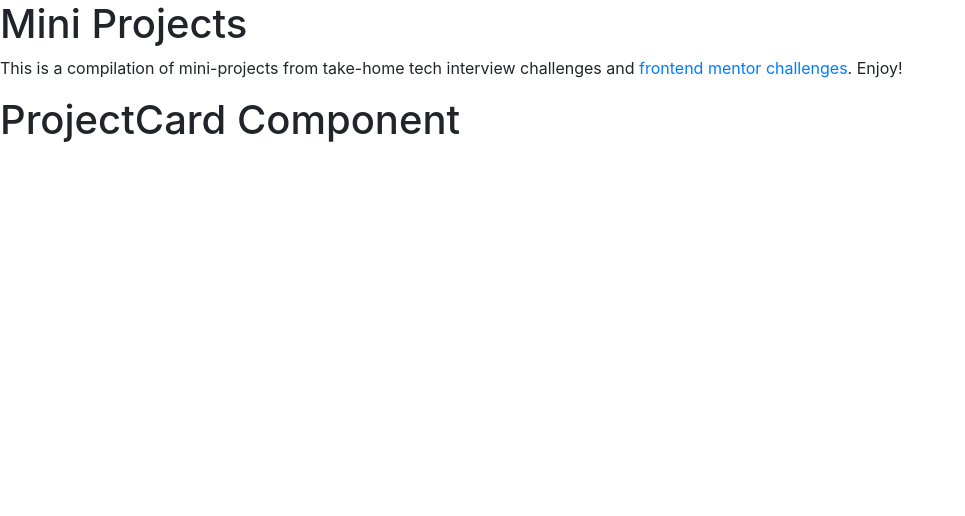
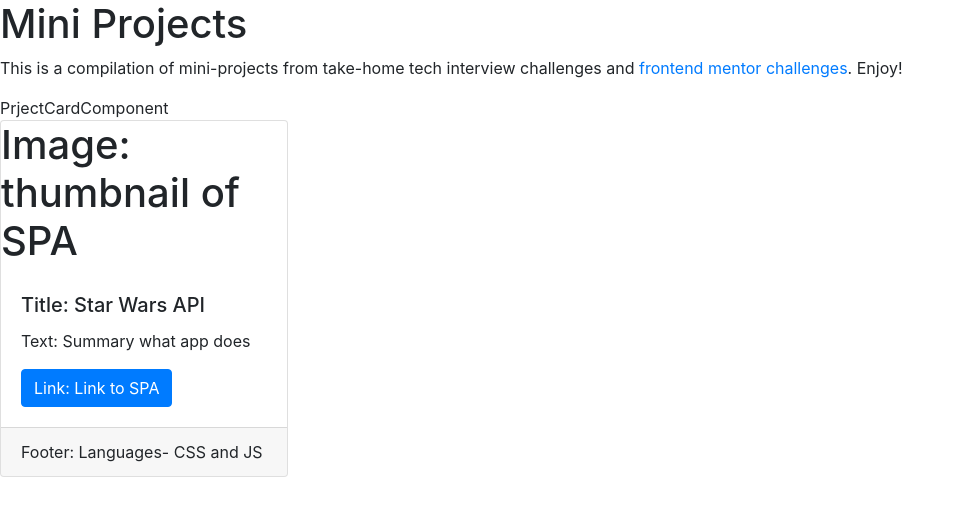
Before and after one commit to lchan217/mini-projects, a React (Create React App) app: page / in a window 1280 px wide. Shown: the top 516 px of the page, without its empty margins (0-965 px from the left). Built offline with nearby package versions, Linux system fonts and the light colour scheme.

Commit message:
map over data and give props to projectcard

```diff
--- a/src/components/projects/ProjectCards.js
+++ b/src/components/projects/ProjectCards.js
@@ -1,15 +1,13 @@
-import React, { Component } from "react";
-
+import React from "react";
+import ProjectCard from "./ProjectCard";
 import { ProjectData } from "./ProjectData";
 
-class ProjectCards extends Component {
-  render() {
-    return (
-      <div>
-        <h1>ProjectCard Component</h1>
-      </div>
-    );
-  }
-}
+const ProjectCards = () => (
+  <div>
+    {ProjectData.map((project, index) => (
+      <ProjectCard project={project} key={index} />
+    ))}
+  </div>
+);
 
 export default ProjectCards;
```
